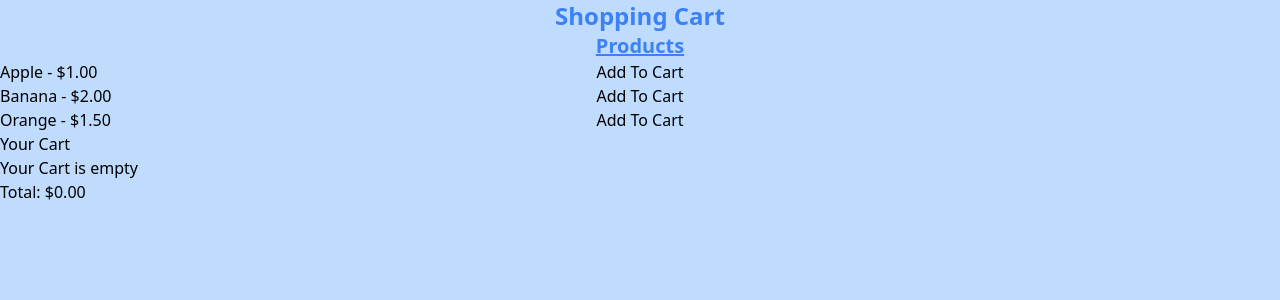
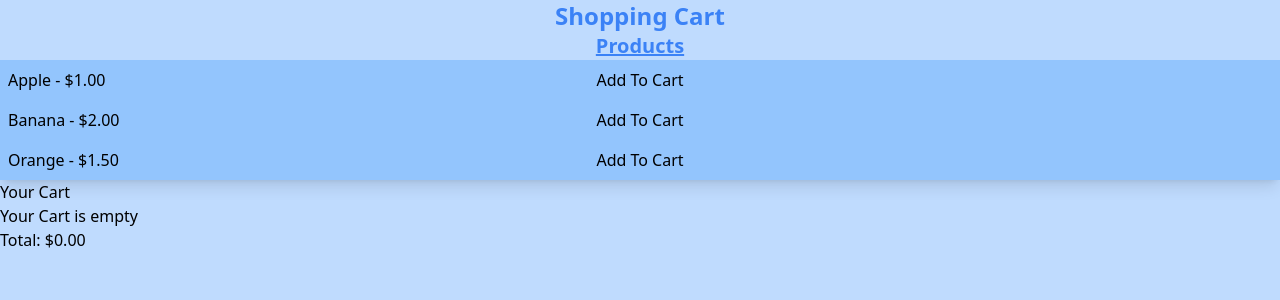
Before and after one commit to nietiene/React-Projects, a React (Vite) app: page / in a window 1280 px wide. Shown: the top 300 px of the page. Built offline with nearby package versions, Linux system fonts and the light colour scheme.

Commit message:
this is commit of react js styling

```diff
--- a/src/Adding-Product-To-Cart/Product.jsx
+++ b/src/Adding-Product-To-Cart/Product.jsx
@@ -39,8 +39,8 @@ const ShoppingCart = () => {
         <h2 className="font-extrabold text-blue-500 text-xl text-center underline">Products</h2>
         {products.map((products) => (
             <div key={products.id}
-            className="grid sm:grid-cols-1 grid-cols md:grid-cols-2 md:grid-cols-3">
-                <span>{products.name} - ${products.price.toFixed(2)}</span>
+            className="grid sm:grid-cols-1 grid-cols md:grid-cols-2 md:grid-cols-3 p-2 bg-blue-300 shadow-lg ">
+                <span className="">{products.name} - ${products.price.toFixed(2)}</span>
                 <button onClick={() => addToCart(products)}>
                     Add To Cart
                 </button>
```
